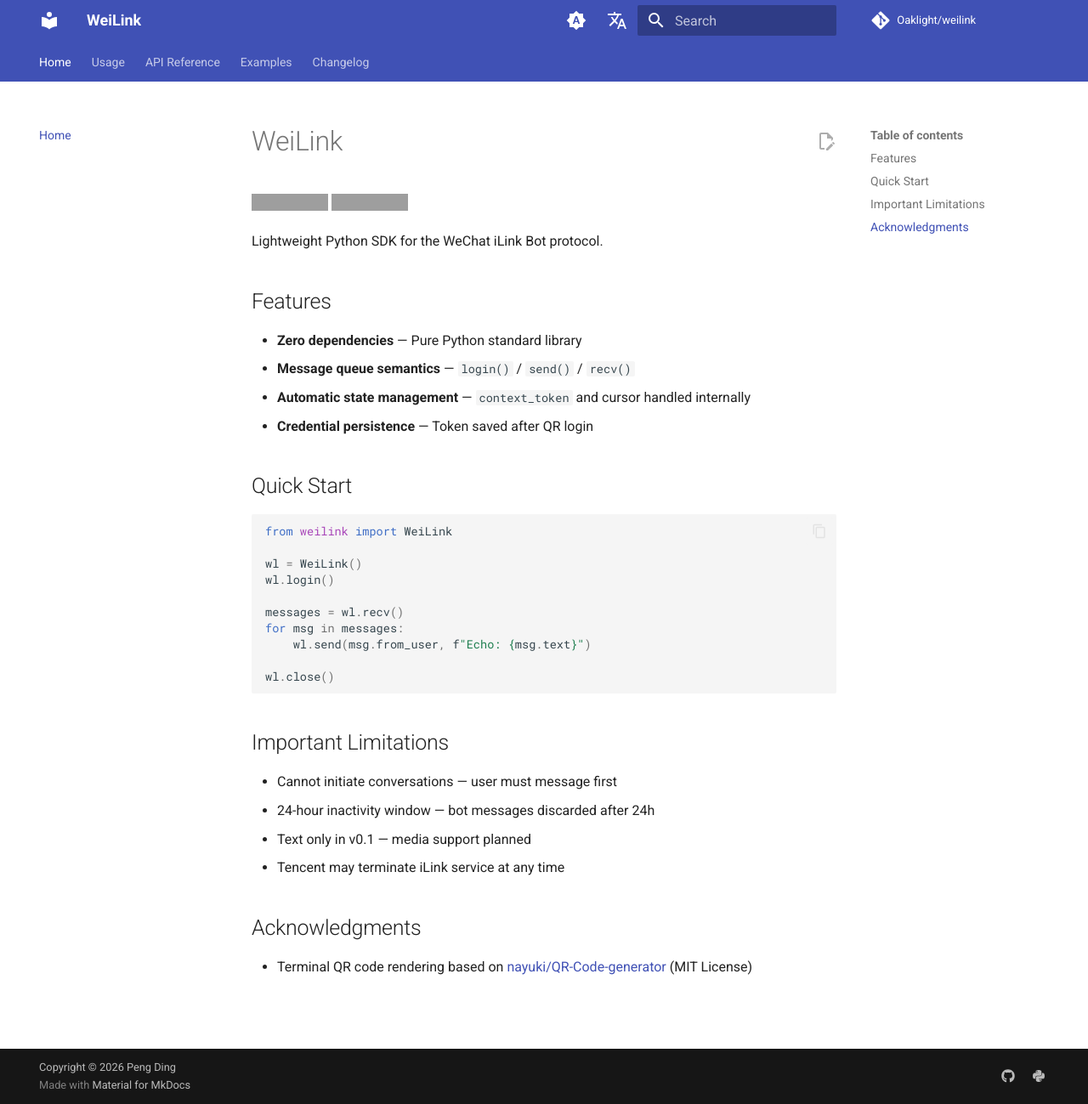
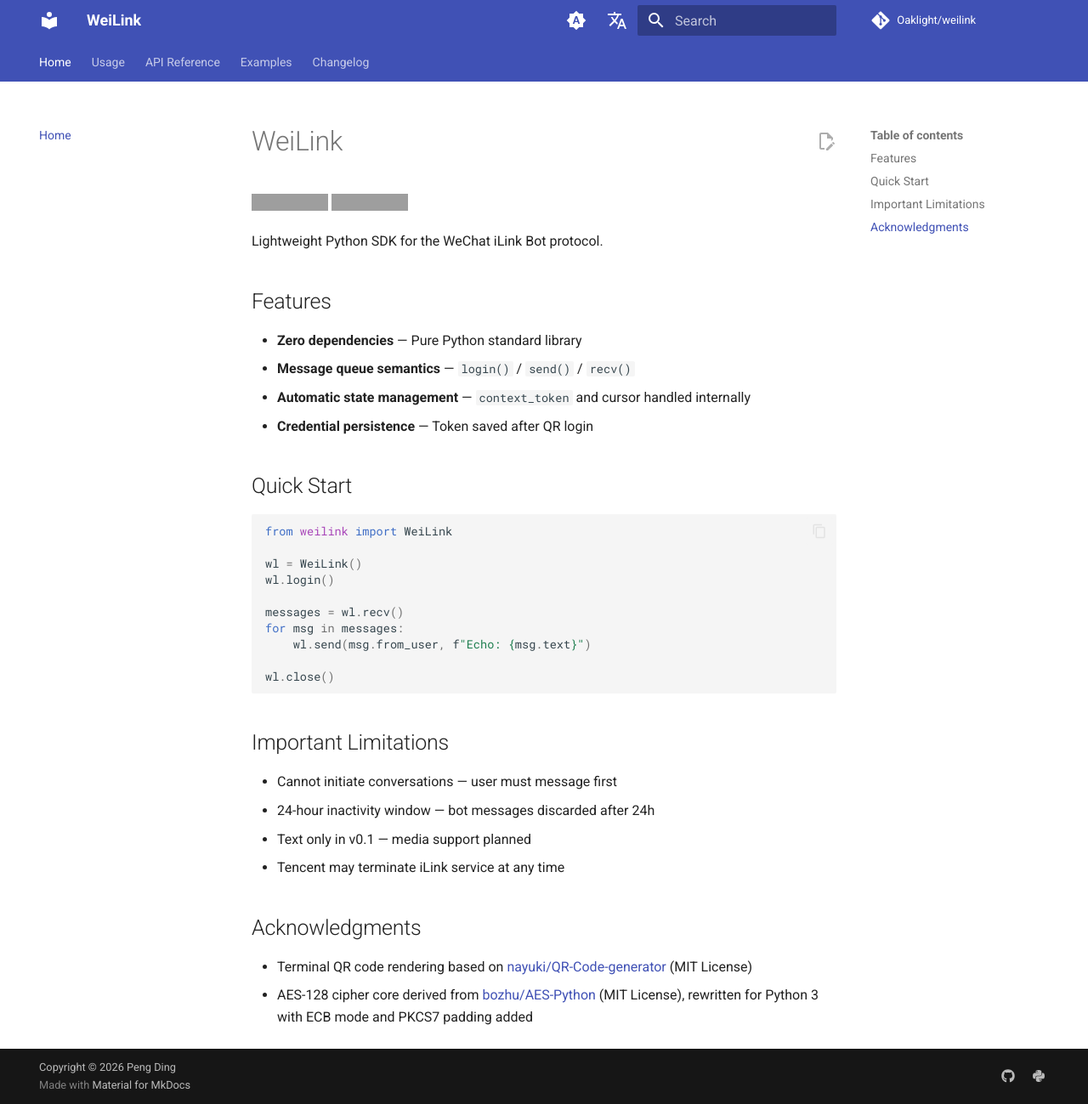
Before and after one commit to Oaklight/weilink, an MkDocs documentation site: the page built from docs/index.md, in a window 1280 px wide and 1299 px high. Shown: the whole window at 85% size. Built offline with MkDocs 1.6.1 and Material for MkDocs 9.7.7, drawn with Linux system fonts in a browser that asks for light colours; comment, search, counter and statistics services are not loaded; grey boxes are pictures that could not be loaded.

Commit message:
Add AES-Python credit to acknowledgments

```diff
--- a/docs/index.md
+++ b/docs/index.md
@@ -37,3 +37,4 @@ wl.close()
 ## Acknowledgments
 
 - Terminal QR code rendering based on [nayuki/QR-Code-generator](https://github.com/nayuki/QR-Code-generator) (MIT License)
+- AES-128 cipher core derived from [bozhu/AES-Python](https://github.com/bozhu/AES-Python) (MIT License), rewritten for Python 3 with ECB mode and PKCS7 padding added
```
